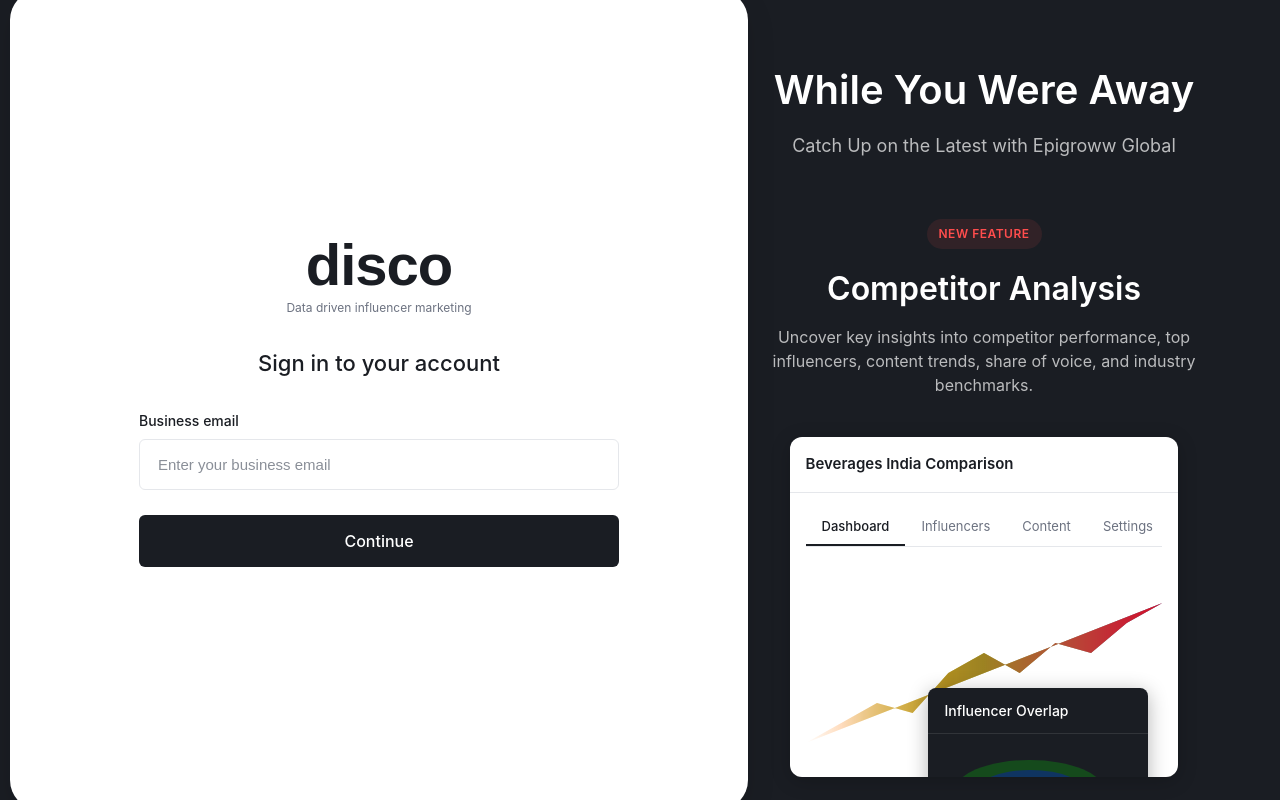
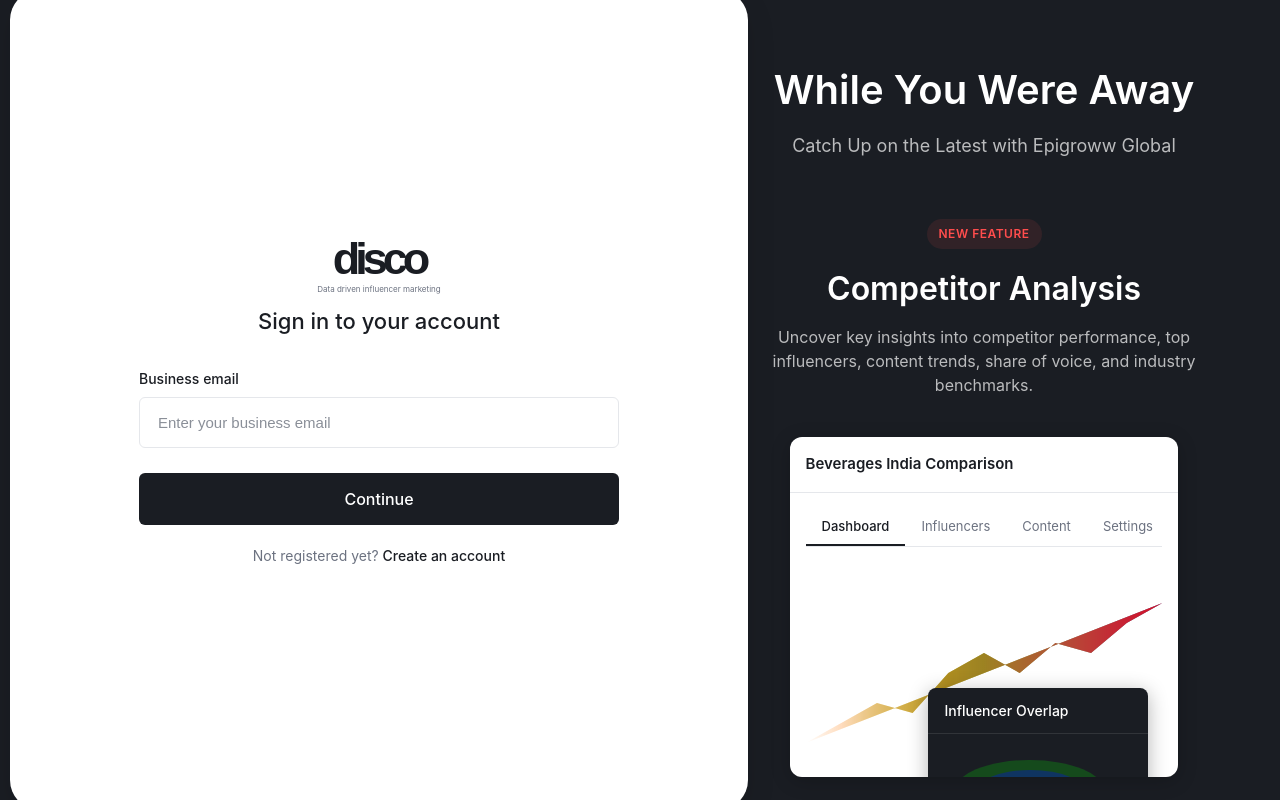
Before and after one commit to arkalal/disco-client, a Next.js app: page /login in a window 1280 px wide. Built offline with nearby package versions, Linux system fonts and the light colour scheme.

Commit message:
updating /login

```diff
--- a/components/login/LoginUI.jsx
+++ b/components/login/LoginUI.jsx
@@ -6,11 +6,24 @@
 
 const LoginUI = () => {
   const [email, setEmail] = useState("");
+  const [password, setPassword] = useState("");
+  const [isRegisterForm, setIsRegisterForm] = useState(false);
 
   const handleSubmit = (e) => {
     e.preventDefault();
-    // Will be implemented with proper authentication later
-    console.log("Login attempt with:", email);
+    if (isRegisterForm) {
+      // Will be implemented with proper authentication later
+      console.log("Register attempt with:", email, password);
+    } else {
+      // Will be implemented with proper authentication later
+      console.log("Login attempt with:", email);
+    }
+  };
+
+  const toggleForm = () => {
+    setIsRegisterForm(!isRegisterForm);
+    setEmail("");
+    setPassword("");
   };
 
   return (
@@ -22,7 +35,11 @@
               <div className={styles.logoText}>disco</div>
               <p className={styles.tagline}>Data driven influencer marketing</p>
             </div>
-            <h2 className={styles.formTitle}>Sign in to your account</h2>
+            <h2 className={styles.formTitle}>
+              {isRegisterForm
+                ? "Create a new account"
+                : "Sign in to your account"}
+            </h2>
             <form onSubmit={handleSubmit}>
               <div className={styles.formGroup}>
                 <label htmlFor="business-email">Business email</label>
@@ -35,9 +52,42 @@
                   required
                 />
               </div>
+
+              {isRegisterForm && (
+                <div className={styles.formGroup}>
+                  <label htmlFor="password">Password</label>
+                  <input
+                    id="password"
+                    type="password"
+                    placeholder="Create a password"
+                    value={password}
+                    onChange={(e) => setPassword(e.target.value)}
+                    required
+                  />
+                </div>
+              )}
+
               <button type="submit" className={styles.continueButton}>
-                Continue
+                {isRegisterForm ? "Register" : "Continue"}
               </button>
+
+              <div className={styles.formToggle}>
+                {isRegisterForm ? (
+                  <p>
+                    Already have an account?{" "}
+                    <span onClick={toggleForm} className={styles.toggleLink}>
+                      Sign in
+                    </span>
+                  </p>
+                ) : (
+                  <p>
+                    Not registered yet?{" "}
+                    <span onClick={toggleForm} className={styles.toggleLink}>
+                      Create an account
+                    </span>
+                  </p>
+                )}
+              </div>
             </form>
           </div>
         </div>
--- a/components/login/LoginUI.module.scss
+++ b/components/login/LoginUI.module.scss
@@ -42,21 +42,20 @@
   display: flex;
   flex-direction: column;
   align-items: center;
-  margin-bottom: 30px;
+  margin-bottom: 10px;
 }
 
 .logoText {
-  font-size: 58px;
+  font-size: 45px;
   font-weight: 800;
   color: #1a1d23;
   font-family: Arial, sans-serif;
-  letter-spacing: -1px;
+  letter-spacing: -5px;
   line-height: 1.1;
 }
 
 .tagline {
-  margin-top: 2px;
-  font-size: 12px;
+  font-size: 8px;
   color: #6c7280;
   font-weight: 400;
 }
@@ -116,6 +115,29 @@
   }
 }
 
+.formToggle {
+  margin-top: 20px;
+  text-align: center;
+  font-size: 14px;
+  color: #6c7280;
+
+  p {
+    margin: 0;
+  }
+}
+
+.toggleLink {
+  color: #1a1d23;
+  font-weight: 500;
+  cursor: pointer;
+  transition: color 0.2s;
+
+  &:hover {
+    color: #333945;
+    text-decoration: underline;
+  }
+}
+
 .featureShowcaseContainer {
   width: 40%;
   height: 100%;
```
Also changed, not shown: 1 other file (tests, documents, lock files or other folders).
